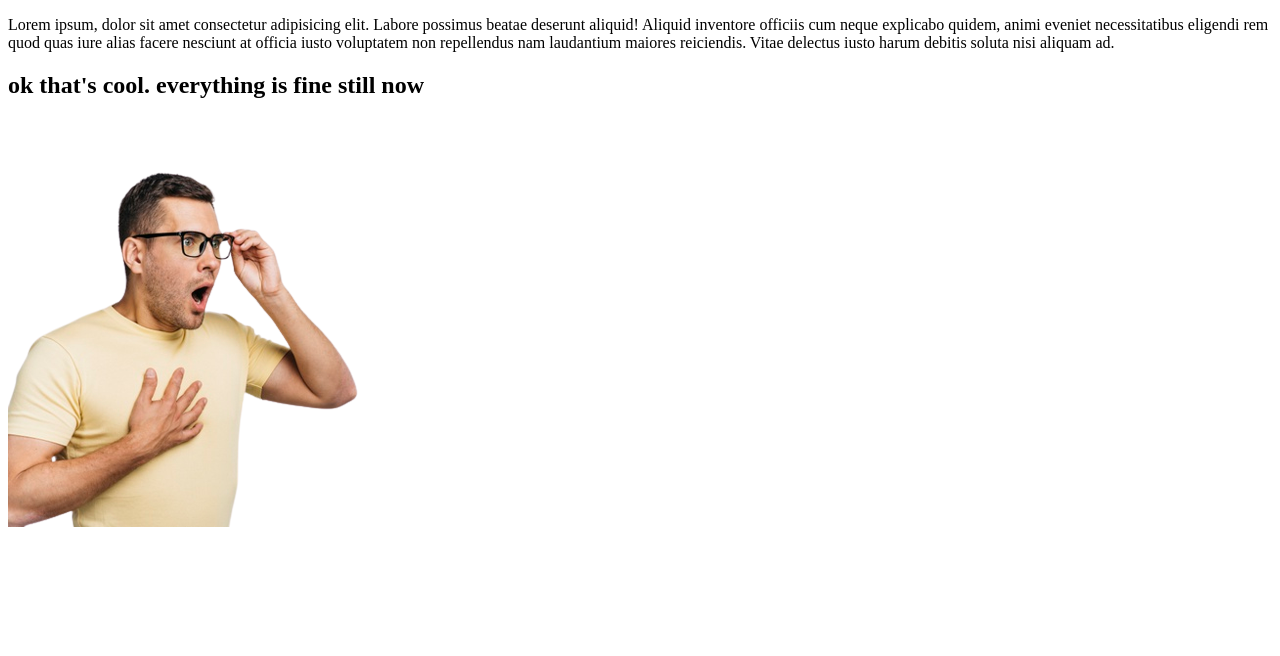
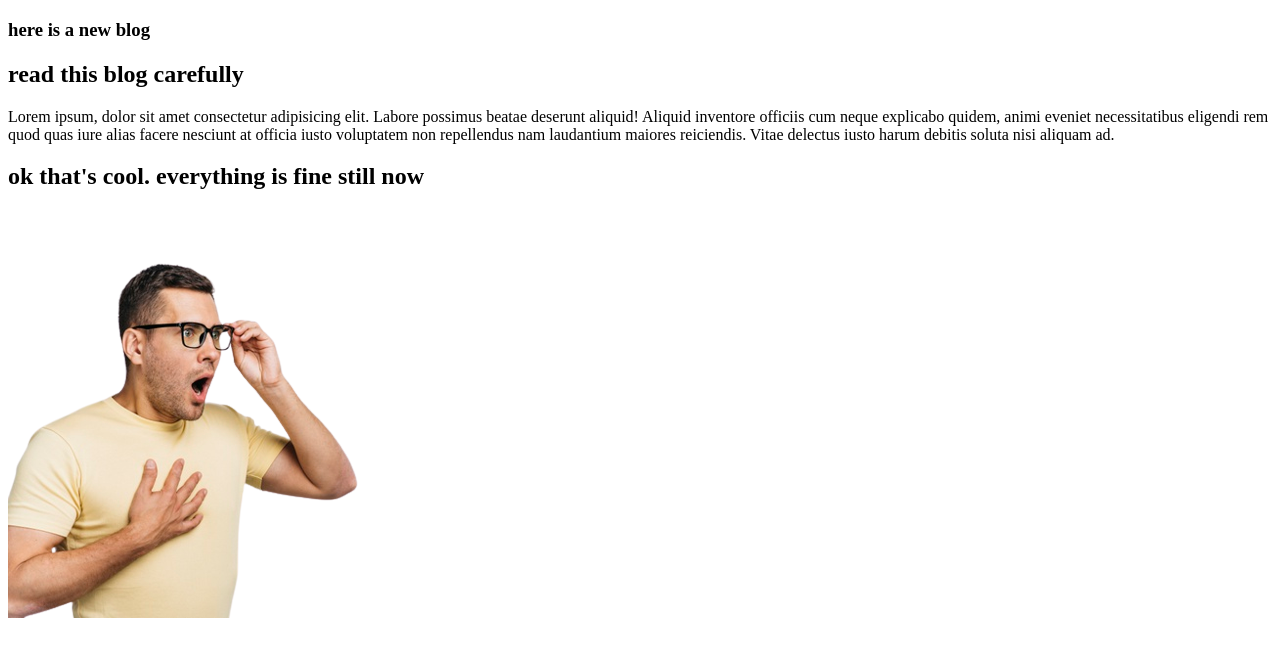
Before and after one commit to Shovan-Banik/git_second_repo, a plain HTML site: page index.html in a window 1280 px wide. Drawn offline with Linux system fonts and the light colour scheme.

Commit message:
add new blog

```diff
--- a/index.html
+++ b/index.html
@@ -7,6 +7,10 @@
     <title>Image add on github</title>
 </head>
 <body>
+    <div>
+        <h3>here is a new blog</h3>
+        <h2>read this blog carefully</h2>
+    </div>
     <p>Lorem ipsum, dolor sit amet consectetur adipisicing elit. Labore possimus beatae deserunt aliquid! Aliquid inventore officiis cum neque explicabo quidem, animi eveniet necessitatibus eligendi rem quod quas iure alias facere nesciunt at officia iusto voluptatem non repellendus nam laudantium maiores reiciendis. Vitae delectus iusto harum debitis soluta nisi aliquam ad.</p>
     <h2>ok that's cool. everything is fine still now</h2>
     <img src="man.png" alt="manush">
```
